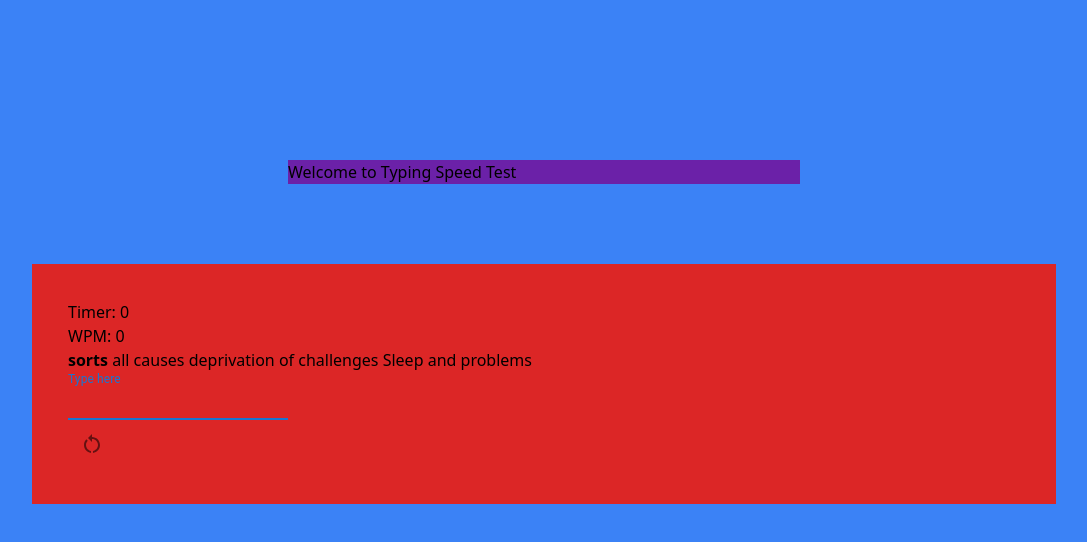
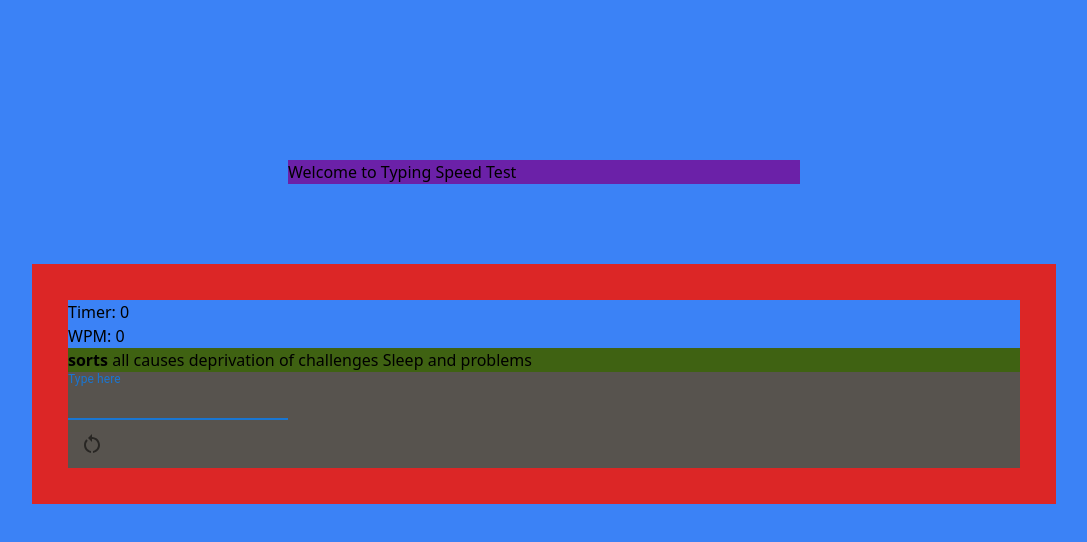
Before and after one commit to albert-dinh-01/TypingTest, a React (Create React App) app in the folder front/: page / in a window 1280 px wide. Shown: the top 542 px of the page, without its empty margins (96-1183 px from the left). Built offline with nearby package versions, Linux system fonts and the light colour scheme.

Commit message:
Added some colours for debugging purposes

```diff
--- a/front/src/components/TextField/TextField.tsx
+++ b/front/src/components/TextField/TextField.tsx
@@ -128,7 +128,7 @@ const TextFieldComponent = () => {
 			id="textFieldContainer"
 			className="relative bg-red-600 top-[30%] left-[10%] h-auto max-h-[50%] w-[80vw] p-9"
 		>
-			<div className="" id="timer">
+			<div className="bg-blue-500" id="timer">
 				<Timer
 					startCount={startCountYet}
 					correctWords={correctWordArray.filter(Boolean).length}
@@ -136,7 +136,9 @@ const TextFieldComponent = () => {
 					totalWordsCovered={correctWordArray.length}
 				/>
 			</div>
-			<p id="displayedTest" className="">
+
+			<div className="" id="typingContainer">
+				<p id="displayedTest" className="bg-lime-800">
 					{text.current.map((word, index) => {
 						return (
 							<Word
@@ -147,6 +149,8 @@ const TextFieldComponent = () => {
 						);
 					})}
 				</p>
+
+				<div className="bg-stone-600" id="textFieldAndRefreshButton">
 					<div className="p-0 m-0" id="textField">
 						<TextField
 							type="text"
@@ -175,6 +179,8 @@ const TextFieldComponent = () => {
 						</IconButton>
 					</div>
 				</div>
+			</div>
+		</div>
 	);
 };
 
```
Lines whose indentation alone changed are shown as unchanged.
